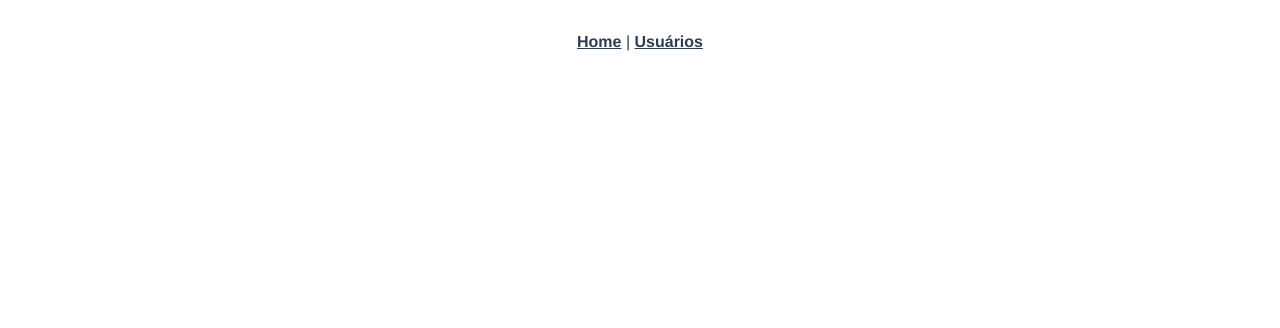
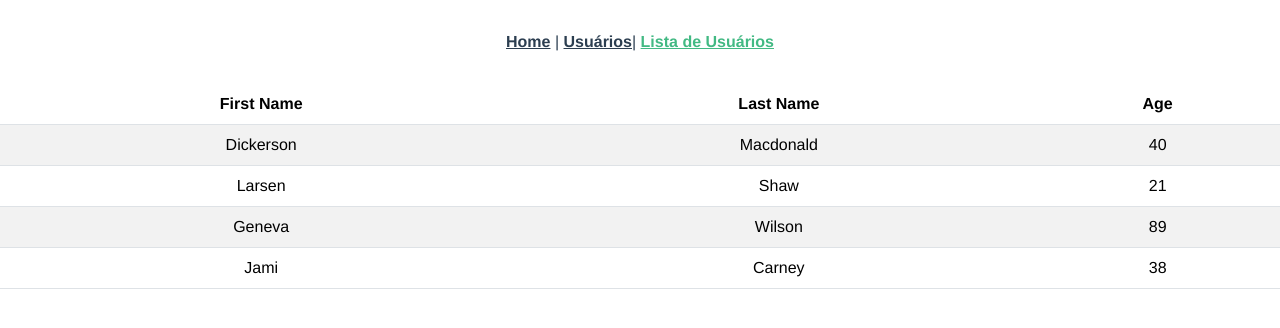
Before and after one commit to Portuga02/gerenciador-pessoal, a Vue app: page /lista in a window 1280 px wide. Shown: the top 328 px of the page. Built offline with nearby package versions, Linux system fonts and the light colour scheme; no server answers.

Commit message:
Implementando lista de usuarios

```diff
--- a/package.json
+++ b/package.json
@@ -18,8 +18,8 @@
   "devDependencies": {
     "@babel/core": "^7.12.16",
     "@babel/eslint-parser": "^7.12.16",
-    "@vue/cli-plugin-babel": "~5.0.0",
-    "@vue/cli-plugin-eslint": "~5.0.0",
+    "@vue/cli-plugin-babel": "^5.0.8",
+    "@vue/cli-plugin-eslint": "^5.0.8",
     "@vue/cli-plugin-router": "~5.0.0",
     "@vue/cli-service": "~5.0.0",
     "eslint": "^7.32.0",
--- a/src/App.vue
+++ b/src/App.vue
@@ -3,7 +3,8 @@
     <nav>
 
       <router-link to="/">Home</router-link> |
-      <router-link to="/about">Usuários</router-link>
+      <router-link to="/about">Usuários</router-link>|
+      <router-link to="/lista">Lista de Usuários</router-link>
 
     </nav>
     <router-view />
--- a/src/router/index.js
+++ b/src/router/index.js
@@ -1,6 +1,7 @@
 import Vue from 'vue'
 import VueRouter from 'vue-router'
 import HomeView from '../views/HomeView.vue'
+
 
 Vue.use(VueRouter)
 
@@ -18,6 +19,11 @@ const routes = [
     // which is lazy-loaded when the route is visited.
     component: () => import(/* webpackChunkName: "about" */ '../views/AboutView.vue')
   },
+  {
+    path: '/lista',
+    name: 'lista',
+    component: () => import('../views/ListView.vue')
+  },
 ]
 
 const router = new VueRouter({
--- a/src/views/AboutView.vue
+++ b/src/views/AboutView.vue
@@ -1,24 +1 @@
-<!-- aqui que vai vir as coisas do crud?-->
-<template>
-  <div class="about">
-    <h1>Usuários </h1>
-
-    <div class="row">
-      <div class="col-sm-2">
-        Nome
-      </div>
-      <div class="col-sm-2">
-        E-mail
-      </div>
-      <div class="col-sm-3">
-        Cpf
-      </div>
-      <div class="col-sm-2">
-        endereço
-      </div>
-      <div class="col-sm-3">
-        Departamento
-      </div>
-    </div>
-  </div>
-</template>
+Sistema Gerenciador Pessoal simples e usual
--- a/src/views/HomeView.vue
+++ b/src/views/HomeView.vue
@@ -6,7 +6,7 @@
 </template>
 
 <script>
-// @ is an alias to /src
+
 import HelloWorld from '@/components/HelloWorld.vue'
 
 export default {
--- /dev/null
+++ b/src/views/ListView.vue
@@ -0,0 +1,22 @@
+<template>
+    <div>
+      <b-table striped hover :items="items" :fields="fields"></b-table>
+    </div>
+  </template>
+
+  <script>
+    export default {
+      data() {
+        return {
+          // Note `isActive` is left out and will not appear in the rendered table
+          fields: ['first_name', 'last_name', 'age'],
+          items: [
+            { isActive: true, age: 40, first_name: 'Dickerson', last_name: 'Macdonald' },
+            { isActive: false, age: 21, first_name: 'Larsen', last_name: 'Shaw' },
+            { isActive: false, age: 89, first_name: 'Geneva', last_name: 'Wilson' },
+            { isActive: true, age: 38, first_name: 'Jami', last_name: 'Carney' }
+          ]
+        }
+      }
+    }
+  </script>
```
Also changed, not shown: 1 other file (tests, documents, lock files or other folders).
